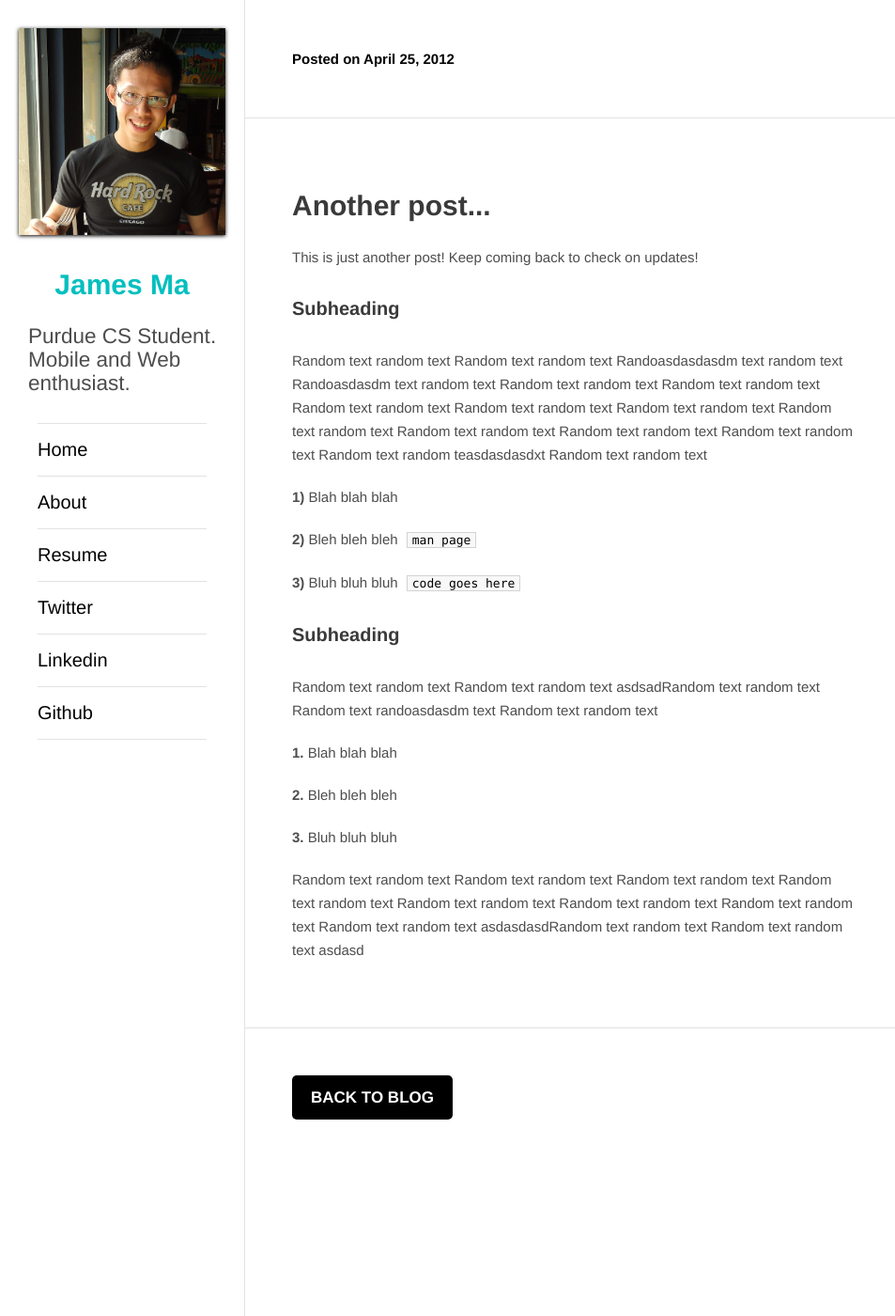
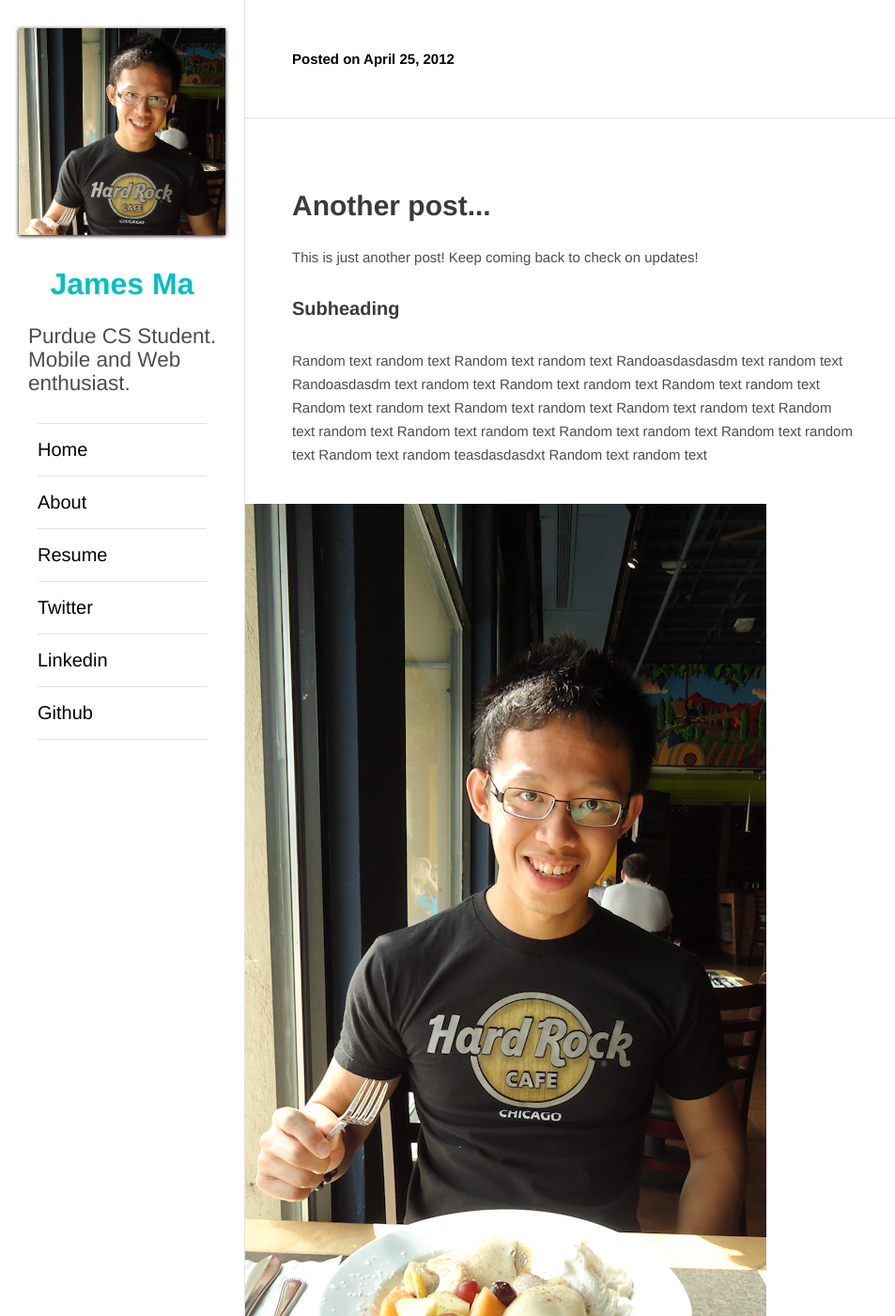
Before and after one commit to jamesma/jamesma.github.io, a Jekyll site: the page built from _posts/2012-04-25-another-post.md, in a window 1280 px wide and 1400 px high. Shown: the whole window at 94% size, without its empty margins (0-953 px from the left). Built offline with Jekyll 4.4.1, drawn with Linux system fonts in a browser that asks for light colours; Markdown is read by kramdown in place of the engine named in the settings.

Commit message:
CSS changes, more nitpicking! Optimizing CSS.

```diff
--- a/_config.yml
+++ b/_config.yml
@@ -1,4 +1,3 @@
 pygments: true
 markdown: rdiscount
-permalink: date
 paginate: 5
--- a/_posts/2012-04-25-another-post.md
+++ b/_posts/2012-04-25-another-post.md
@@ -9,6 +9,8 @@
 
 Random text random text Random text random text Randoasdasdasdm text random text Randoasdasdm text random text Random text random text Random text random text Random text random text Random text random text Random text random text Random text random text Random text random text Random text random text Random text random text Random text random teasdasdasdxt Random text random text
 
+<img src="/assets/images/food.jpg" />
+
 <strong>1) </strong>Blah blah blah
 
 <strong>2) </strong>Bleh bleh bleh `man page`
@@ -19,10 +21,10 @@
 
 Random text random text Random text random text asdsadRandom text random text Random text randoasdasdm text Random text random text
 
-<strong>1.</strong> Blah blah blah
+<strong>1)</strong> Blah blah blah
 
-<strong>2.</strong> Bleh bleh bleh
+<strong>2)</strong> Bleh bleh bleh
 
-<strong>3.</strong> Bluh bluh bluh
+<strong>3)</strong> Bluh bluh bluh
 
 Random text random text Random text random text Random text random text Random text random text Random text random text Random text random text Random text random text Random text random text asdasdasdRandom text random text Random text random text asdasd
--- a/assets/css/base.css
+++ b/assets/css/base.css
@@ -1,8 +1,3 @@
-* {
-	margin: 0;
-	padding: 0;
-}
-
 html {
 	height: 100%;
 }
@@ -13,10 +8,11 @@
 	color: #4D4D4D;
 	line-height: 25px;
 	height: 100%;
+	margin: 0;
 }
 
 a, a:visited, a:active {
-	color: black;
+	color: #000;
 	text-decoration: none;
 }
 
@@ -41,7 +37,7 @@
 section#sidebar h1 {
 	text-align: center;
 	margin: 40px 40px 0 40px;
-	font-size: 30px;
+	font-size: 32px;
 	font-weight: 800;
 }
 
@@ -69,6 +65,7 @@
 
 nav ul {
 	border-top: 1px solid #E2E2E2;
+	padding: 0;
 }
 
 nav ul li {
@@ -91,7 +88,7 @@
 
 header {
 	padding: 50px;
-	color: black;
+	color: #000;
 }
 
 footer {
@@ -105,13 +102,12 @@
 }
 
 article {
-	max-width: 600px;
 	padding: 50px;
 	border-top: 1px solid #E2E2E2;
 }
 
 article * {
-
+	max-width: 600px;
 }
 
 footer a.continue {
@@ -126,11 +122,15 @@
 	line-height: 17px;
 	margin-bottom: 25px;
 	display: inline-block;
-	background-color: black;
+	background-color: #000;
 }
 
 footer a.continue:hover {
 	background-color: #04BFBF;
+}
+
+article, section, header, footer {
+	overflow: hidden;
 }
 
 article h1, article h2, article h3, article h4, article h5, article h6 {
@@ -199,3 +199,15 @@
 	color: #4D4D4D;
 	max-width: 430px;
 }
+
+article img {
+	margin-top: 20px;
+	margin-bottom: 15px;
+	margin-left: -50px;
+}
+
+::-moz-selection, ::selection {
+	background: #04BFBF;
+	color: #fff;
+	text-shadow: none;
+}
```
Also changed, not shown: assets/images/food.jpg (added).
